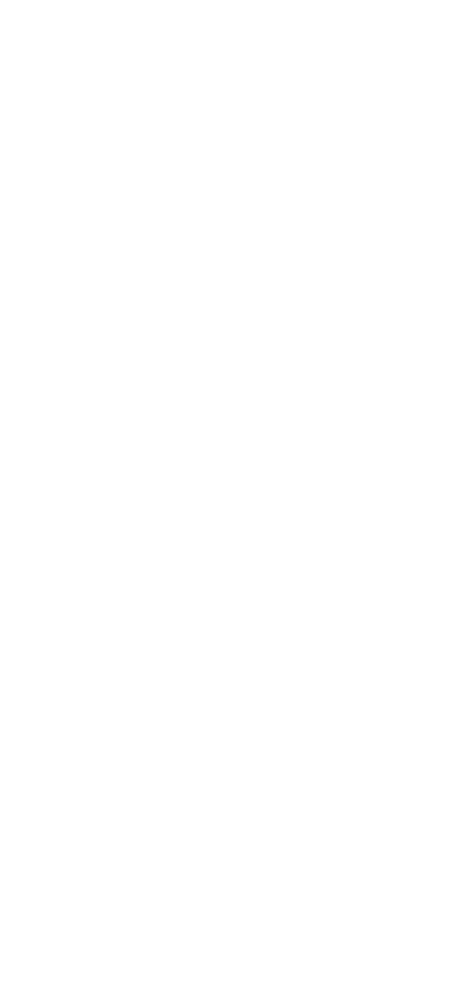
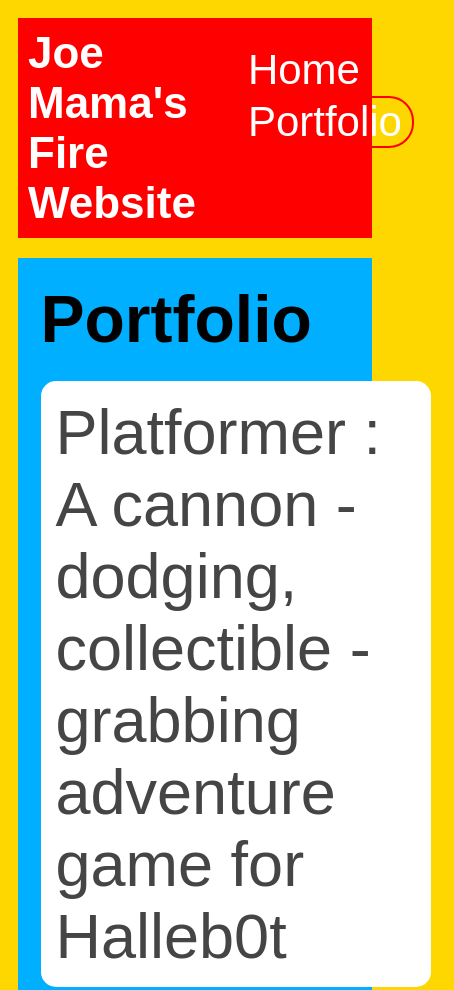
Before and after one commit to JosephRoth23/JosephRoth23.github.io, a plain HTML site: page portfolio.html in a window 390 px wide. Shown: the top 990 px of the page, 454 px wide, since content can reach past the window. Before the commit the page ends 844 px from the top, so only its background shows below. Drawn offline with Linux system fonts and the light colour scheme.

Commit message:
add portfolio.html file

```diff
--- a/portfolio.html
+++ b/portfolio.html
@@ -0,0 +1,33 @@
+<!DOCTYPE HTML>
+<html>
+    <head>
+        <title>Joseph's Amazing Website</title>
+        <link rel="stylesheet" href="style.css">
+    </head>
+
+    <body>
+      <div id="all-contents">
+        <nav>
+            <h1>Joe Mama's Fire Website</h1>
+            <ul id="nav-ul">
+               <li class="nav-li">
+               <a class="nav-a" href="index.html">Home</a>
+             </li>
+             <li class="nav-li">
+               <a class="nav-a" href="portfolio.html">Portfolio</a>
+             </li>
+         </ul>
+     </nav>
+     <main>
+       <div class="content">
+        <h1>Portfolio</h1>
+        <ul id="portfolio">
+          <li><a href="projects/platformer/">Platformer : A cannon - dodging, collectible - grabbing adventure game for Halleb0t</a></li>
+          <li><a href="projects/bouncing-box/">Bouncing Box : A project that gives you a taste of game development on the web </a></li>
+          <li><a href="projects/circularity/">Circularity : A motion poem using random number generation and velocity applied to circle shapes...</a></li>
+        </ul>
+       </div>
+     </main>
+      </div>
+    </body>
+</html>
--- a/style.css
+++ b/style.css
@@ -61,3 +61,82 @@ main {
 h2, h3 {
     margin: 0px;
 }
+
+/* portfolio styles */
+.content h1 {
+    color: black;
+}
+
+#portfolio {
+    list-style-type: none;
+    padding-left: 0;
+}
+
+#portfolio li {
+    background: #fff;
+    padding: 10px;
+    border-radius: 10px;
+    margin-bottom: 10px;
+}
+
+#portfolio li:hover {
+    background: #eee;
+}
+
+#portfolio a {
+    text-decoration: none;
+    color: #454545;
+}
+.nav-li {
+    border: 2px solid red;
+    border-radius: 25px;
+  }
+  /* responsive web design */
+  @media screen and (min-width: 120px) and (max-width: 1080px) {
+    main {
+      height: 100ch;
+      zoom: 1.5;
+      display: grid;
+    }
+
+    h1 {
+      font-size: 44px;
+    }
+
+    h2 {
+      font-size: 42px;
+    }
+
+    h3 {
+      font-size: 36px;
+    }
+
+    #all-contents {
+      height: 100ch;
+      margin: none;
+    }
+
+    a {
+      font-size: 42px;
+    }
+
+    .sidebar {
+      margin-right: 0px;
+      justify-content: center;
+      align-items: center;
+    }
+
+    .sidebar-img {
+      width: 100%;
+    }
+
+    p,
+    li {
+      font-size: 24px;
+    }
+
+    .content {
+      align-content: center;
+      justify-content: center;
+    }
+}
```
